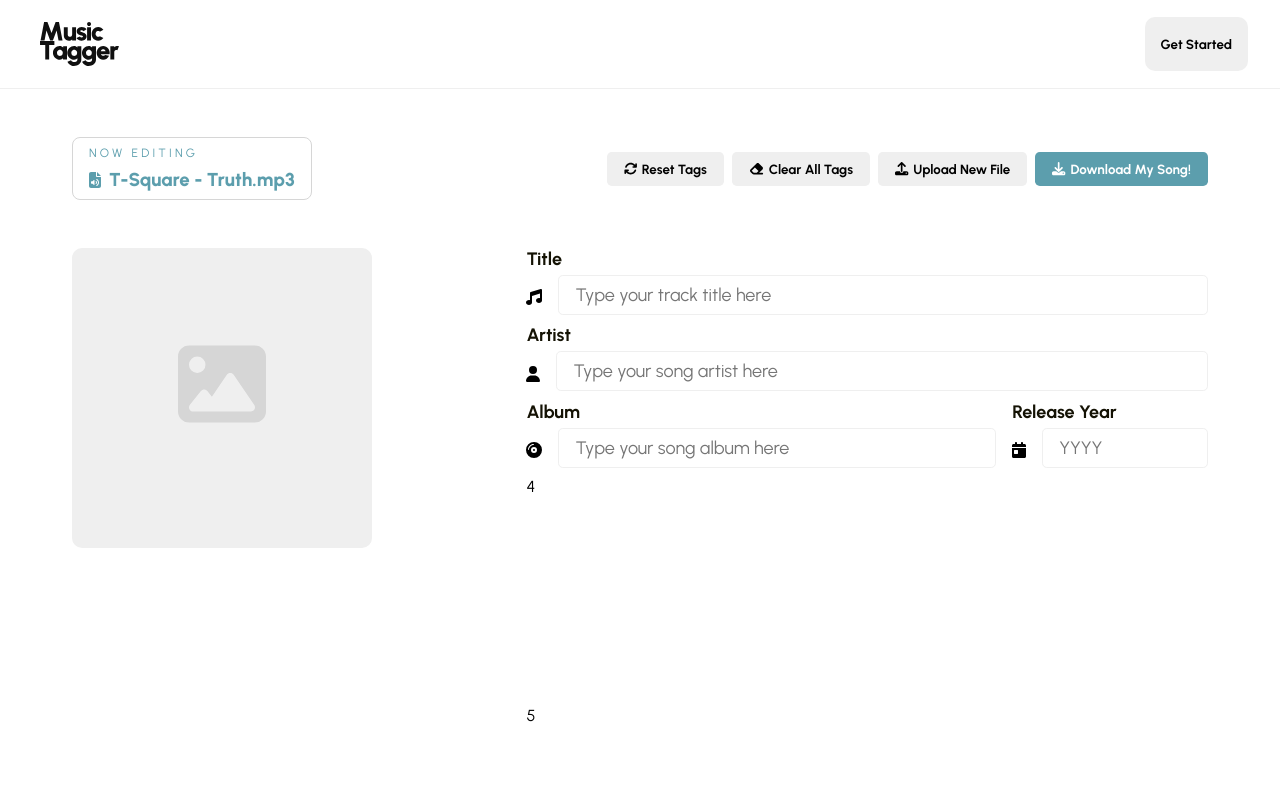
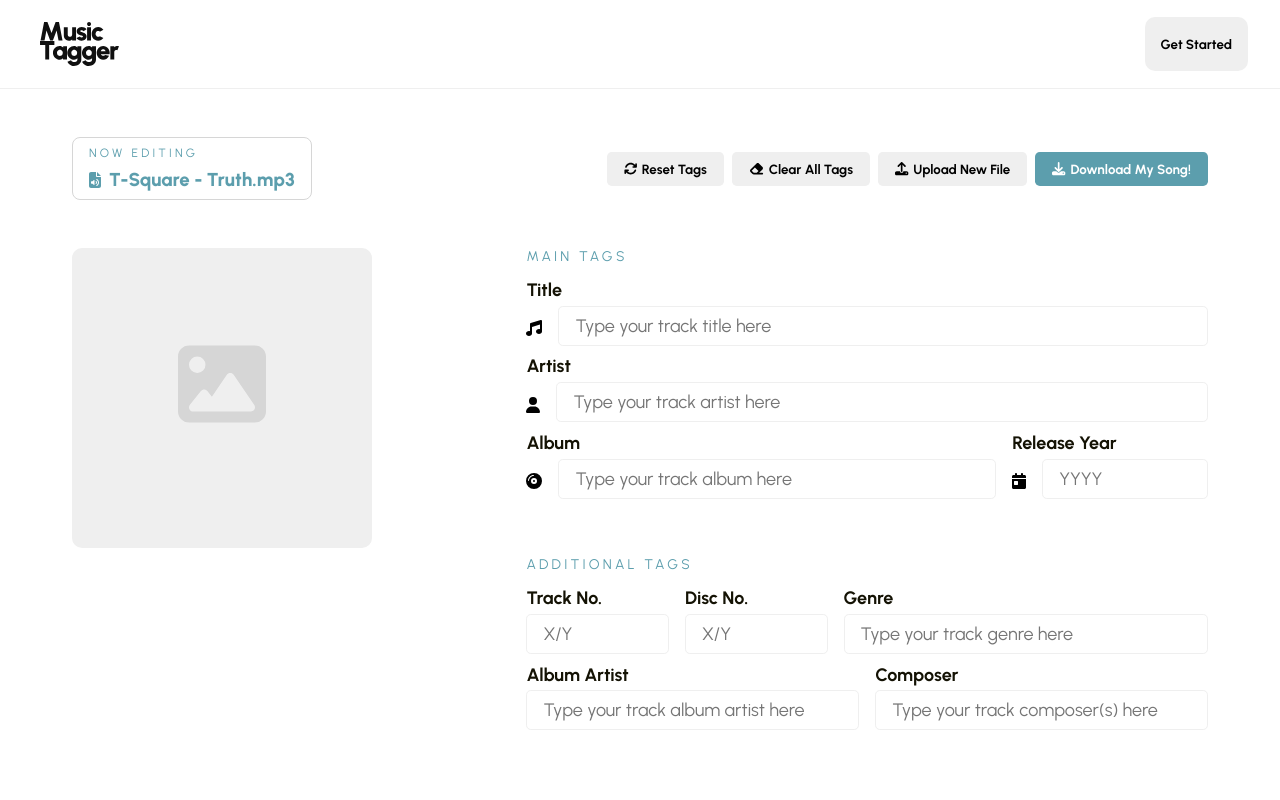
Before and after one commit to catervpillar/musictagger, a React (Create React App) app: page /tagger in a window 1280 px wide. Shown: the top 800 px of the page. Built offline with nearby package versions, Linux system fonts and the light colour scheme.

Commit message:
updated input layout and some colors

```diff
--- a/src/components/Tagger/TaggerContent.js
+++ b/src/components/Tagger/TaggerContent.js
@@ -14,8 +14,9 @@ const TaggerContent = () => {
                 <Toolbar />
                 <div className={classes.parent}>
                     <AlbumCover />
-                    <div className={`${classes.item} ${classes.div2}`}> 2</div>
-                    <div className={classes.div3}>
+                    {/* <div className={`${classes.item} ${classes.div2}`}> 2</div> */}
+                    <div className={classes['main-tags']}>
+                        <p>MAIN TAGS</p>
                         <div>
                             <label htmlFor="title">Title</label>
                             <div className={classes['main-input']}>
@@ -27,7 +28,7 @@ const TaggerContent = () => {
                             <label htmlFor="artist">Artist</label>
                             <div className={classes['main-input']}>
                                 <FontAwesomeIcon icon={faUser} />
-                                <input id="artist" type="text" name="artist" placeholder='Type your song artist here' />
+                                <input id="artist" type="text" name="artist" placeholder='Type your track artist here' />
                             </div>
                         </div>
                         <div className={classes['album-and-year']}>
@@ -35,11 +36,11 @@ const TaggerContent = () => {
                                 <label htmlFor="album">Album</label>
                                 <div className={classes['main-input']}>
                                     <FontAwesomeIcon icon={faCompactDisc} />
-                                    <input id="album" type="text" name="album" placeholder='Type your song album here' />
+                                    <input id="album" type="text" name="album" placeholder='Type your track album here' />
                                 </div>
                             </div>
-                            <div className={classes['release-date']}>
-                                <label htmlFor="album">Release Year</label>
+                            <div className={classes['release-year']}>
+                                <label htmlFor="release-year">Release Year</label>
                                 <div className={classes['main-input']}>
                                     <FontAwesomeIcon icon={faCalendarDay} />
                                     <input id="release-date" type="number" name="release-year" placeholder='YYYY' />
@@ -47,10 +48,40 @@ const TaggerContent = () => {
                             </div>
                         </div>
                     </div>
-                    <div className={classes.div4}> 4</div>
-                    <div className={classes.div5}> 5</div>
+                    <div className={classes['additional-tags']}>
+                        <p>ADDITIONAL TAGS</p>
+                        <div className={classes['track-disc-genre']}>
+                            <div className={classes['track-no']}>
+                                <label htmlFor="track-no">Track No.</label>
+                                <input id="track-no" type="text" name="track-no" placeholder='X/Y' />
+                            </div>
+                            <div className={classes['disc-no']}>
+                                <label htmlFor="disc-no">Disc No.</label>
+                                <input id="disc-no" type="text" name="disc-no" placeholder='X/Y' />
+                            </div>
+                            <div className={classes.genre}>
+                                <label htmlFor="genre">Genre</label>
+                                <input id="genre" type="text" name="genre" placeholder='Type your track genre here' />
+                            </div>
+                        </div>
+                        <div className={classes['album-artist-composer']}>
+                            <div className={classes['album-artist']}>
+                                <label htmlFor="album-artist">Album Artist</label>
+                                <input id="album-artist" type="text" name="album-artist" placeholder='Type your track album artist here' />
+                            </div>
+                            <div className={classes['composer']}>
+                                <label htmlFor="composer">Composer</label>
+                                <input id="composer" type="text" name="composer" placeholder='Type your track composer(s) here' />
+                            </div>
+                        </div>
+                        {/* <div className={classes['comment']}>
+                            <label htmlFor="comment">Comment</label>
+                            <input id="comment" type="text" name="comment" placeholder='Type any comment here' />
+                        </div> */}
+                    </div>
+                    {/* <div className={classes.div5}> 5</div>
                     <div className={classes.div6}> 6</div>
-                    <div className={classes.div7}> 7</div>
+                    <div className={classes.div7}> 7</div> */}
                 </div>
             </div>
         </>
--- a/src/components/Tagger/TaggerContent.module.css
+++ b/src/components/Tagger/TaggerContent.module.css
@@ -4,6 +4,8 @@
     padding: 0 2rem;
     /* background: pink; */
     /* border: 2px solid orange; */
+    overflow: hidden;
+    height: calc(100vh - 88px);
 }
 
 .parent {
@@ -22,12 +24,26 @@
     grid-area: 4 / 1 / 6 / 3;
 }
 
-.div3 {
+.main-tags {
     grid-area: 1 / 3 / 2 / 6;
 }
 
-.div4 {
+.main-tags p {
+    letter-spacing: 0.2rem;
+    font-size: 14px;
+    margin: 0 0 14px 0;
+    color: var(--color-primary-100);
+}
+
+.additional-tags {
     grid-area: 2 / 3 / 3 / 6;
+}
+
+.additional-tags p {
+    letter-spacing: 0.2rem;
+    font-size: 14px;
+    margin: 48px 0 14px 0;
+    color: var(--color-primary-100);
 }
 
 .div5 {
@@ -51,7 +67,6 @@
 .album-and-year {
     display: flex;
     align-items: center;
-    /* justify-content: space-between; */
     gap: 1rem;
 }
 
@@ -61,6 +76,34 @@
 
 .album-and-year .release-year {
     /* width: 10%; */
+}
+
+.track-disc-genre {
+    display: flex;
+    align-items: center;
+    gap: 1rem;
+}
+
+.track-no {}
+
+.disc-no {}
+
+.genre {
+    width: 90%;
+}
+
+.album-artist-composer {
+    display: flex;
+    align-items: center;
+    gap: 1rem;
+}
+
+.album-artist {
+    width: 50%;
+}
+
+.composer {
+    width: 50%;
 }
 
 input,
@@ -82,3 +125,7 @@ input {
     padding: 0.5rem 1rem;
     width: 100%;
 }
+
+input:focus {
+    outline-color: var(--color-primary-100) !important;
+}
```
